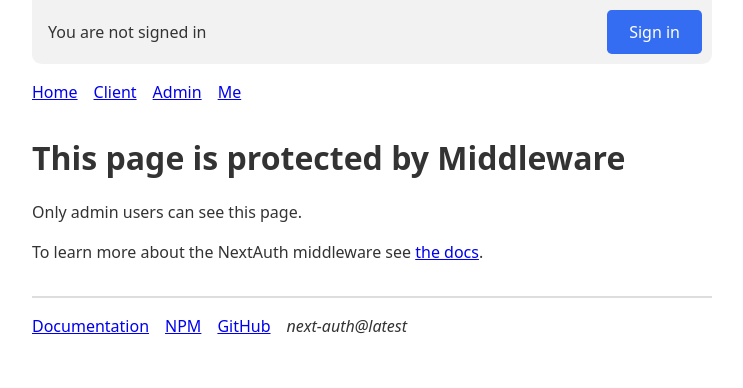
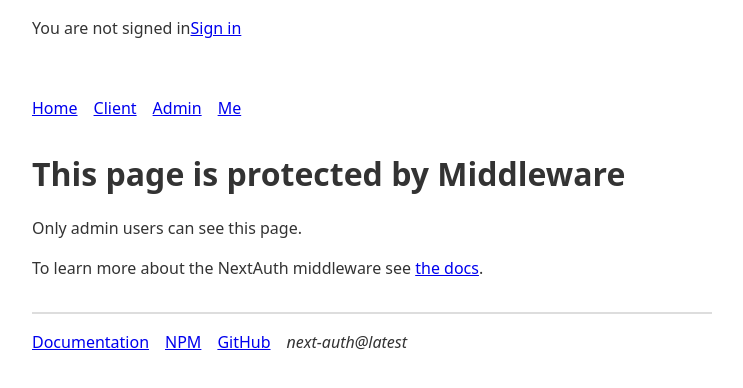
Before and after one commit to dattaray-basab/atef, a Next.js app: page /admin in a window 1280 px wide. Shown: the top 388 px of the page, without its empty margins (268-1011 px from the left). Built offline with nearby package versions, Linux system fonts and the light colour scheme; no server answers.

Commit message:
0.9.5.1: EXPT - simplify auth

```diff
--- a/app/components/header.tsx
+++ b/app/components/header.tsx
@@ -16,18 +16,18 @@ export default function Header() {
       </noscript>
       <div className={styles.signedInStatus}>
         <p
-          className={`nojs-show ${
-            !session && loading ? styles.loading : styles.loaded
-          }`}
+          // className={`nojs-show ${
+          //   !session && loading ? styles.loading : styles.loaded
+          // }`}
         >
           {!session && (
             <>
-              <span className={styles.notSignedInText}>
+              <span >
                 You are not signed in
               </span>
               <a
                 href={`/api/auth/signin`}
-                className={styles.buttonPrimary}
+
                 onClick={(e) => {
                   e.preventDefault()
                   signIn()
```
Also changed, not shown: tsconfig.json (+16 -4 lines).
